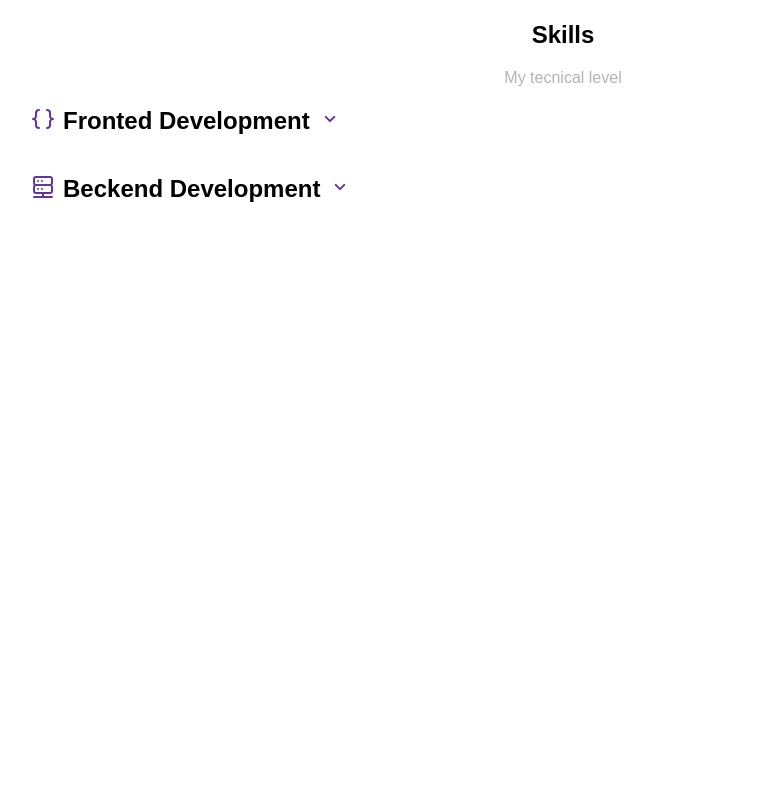
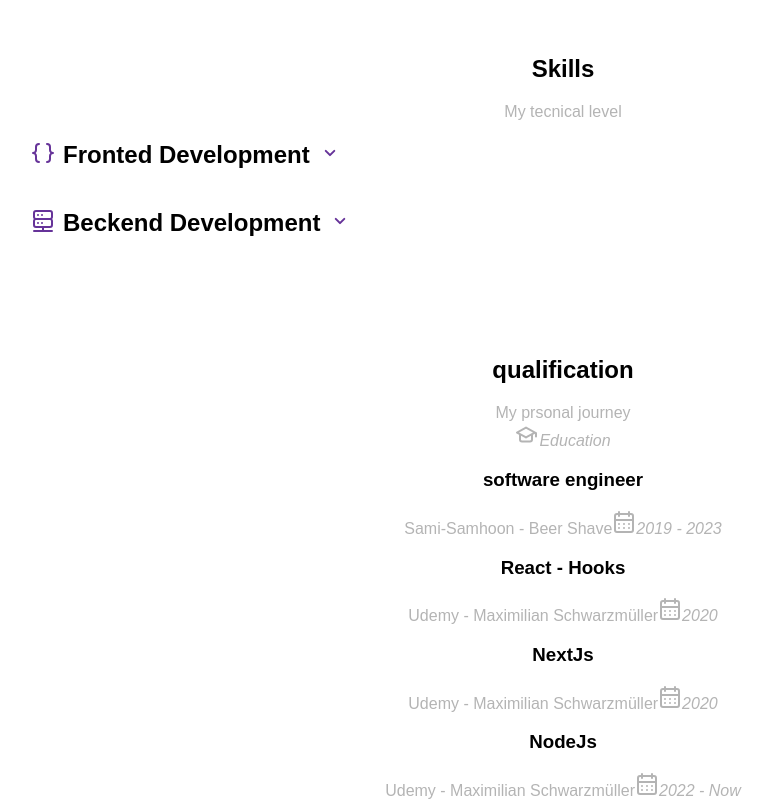
Before and after one commit to matanfadida/Resume, a React (Create React App) app: page / in a window 1280 px wide. Shown: the part 784-1584 px from the top of the page, without its empty margins (77-849 px from the left). Before the commit the page ends 1106 px from the top, so only its background shows below. Built offline with nearby package versions, Linux system fonts and the light colour scheme; a web font is replaced by a local one.

Commit message:
qualifcation-working

```diff
--- a/src/components/Home/About.js
+++ b/src/components/Home/About.js
@@ -7,6 +7,7 @@ const About = () => {
   return (
     <section className={style.section}>
       <h2 id="About">About Me</h2>
+      <span>My introduction</span>
       <p>
         I am graduating in my third year, I am in the top 10% of my class.
         Looking for an opportunity to start my programming career in a company
--- a/src/components/Home/about.module.css
+++ b/src/components/Home/about.module.css
@@ -3,6 +3,11 @@
   margin: 100px;
 }
 
+.section span{
+  color: rgb(180, 180, 180);
+}
+
+
 .section p {
     padding: 20px;
 }
--- a/src/components/Home/homepage.js
+++ b/src/components/Home/homepage.js
@@ -1,5 +1,6 @@
 import About from "./About";
 import Details from "./detail";
+import Qualification from "./qualification";
 import Skills from "./skills";
 
 const HomePage = () => {
@@ -8,6 +9,7 @@ const HomePage = () => {
       <Details />
       <About />
       <Skills />
+      <Qualification />
     </div>
   );
 };
--- a/src/components/Home/qualification.js
+++ b/src/components/Home/qualification.js
@@ -1,8 +1,89 @@
+import style from './qualification.module.css';
+
+import { UilGraduationCap } from "@iconscout/react-unicons";
+import { UilCalendarAlt } from "@iconscout/react-unicons";
 
 const Qualification = () => {
-    return <section>
+  return (
+    <section className={style.section}>
+      <h2>qualification</h2>
+      <span>My prsonal journey</span>
+      <div>
+        <div>
+          <i>
+            <UilGraduationCap />
+          </i>
+          <i>Education</i>
+        </div>
+        <div>
+          <div>
+            <div className={style.detail}>
+              <h3>software engineer</h3>
+              <span>Sami-Samhoon - Beer Shave</span>
+              <div className={style["icon-date"]}>
+                <i>
+                  <UilCalendarAlt />
+                </i>
+                <i>2019 - 2023</i>
+              </div>
+            </div>
+            <div>
+              <span></span>
+              <span></span>
+            </div>
+          </div>
+          <div>
+            <div>
+              <h3>React - Hooks</h3>
+              <span>Udemy - Maximilian Schwarzmüller</span>
+              <div className={style["icon-date"]}>
+                <i>
+                  <UilCalendarAlt />
+                </i>
+                <i>2020</i>
+              </div>
+            </div>
+            <div>
+              <span></span>
+              <span></span>
+            </div>
+          </div>
+          <div>
+            <div>
+              <h3>NextJs</h3>
+              <span>Udemy - Maximilian Schwarzmüller</span>
+              <div className={style["icon-date"]}>
+                <i>
+                  <UilCalendarAlt />
+                </i>
+                <i>2020</i>
+              </div>
+            </div>
+            <div>
+              <span></span>
+              <span></span>
+            </div>
+          </div>
+          <div>
+            <div>
+              <h3>NodeJs</h3>
+              <span>Udemy - Maximilian Schwarzmüller</span>
+              <div className={style["icon-date"]}>
+                <i>
+                  <UilCalendarAlt />
+                </i>
+                <i>2022 - Now</i>
+              </div>
+            </div>
+            <div>
+              <span></span>
+              <span></span>
+            </div>
+          </div>
+        </div>
+      </div>
+    </section>
+  );
+};
 
-    </section>
-}
-
-export default Qualification
+export default Qualification;
--- /dev/null
+++ b/src/components/Home/qualification.module.css
@@ -0,0 +1,21 @@
+.section{
+
+}
+
+.section span{
+    color: rgb(180, 180, 180);
+}
+
+.section i {
+    color: rgb(180, 180, 180);
+}
+
+.icon-date {
+    display: initial;
+}
+
+.detail {
+    /* display: grid;
+    grid-template-columns: 1fr max-content 1fr;
+    column-gap: 1.5rem; */
+}
```
